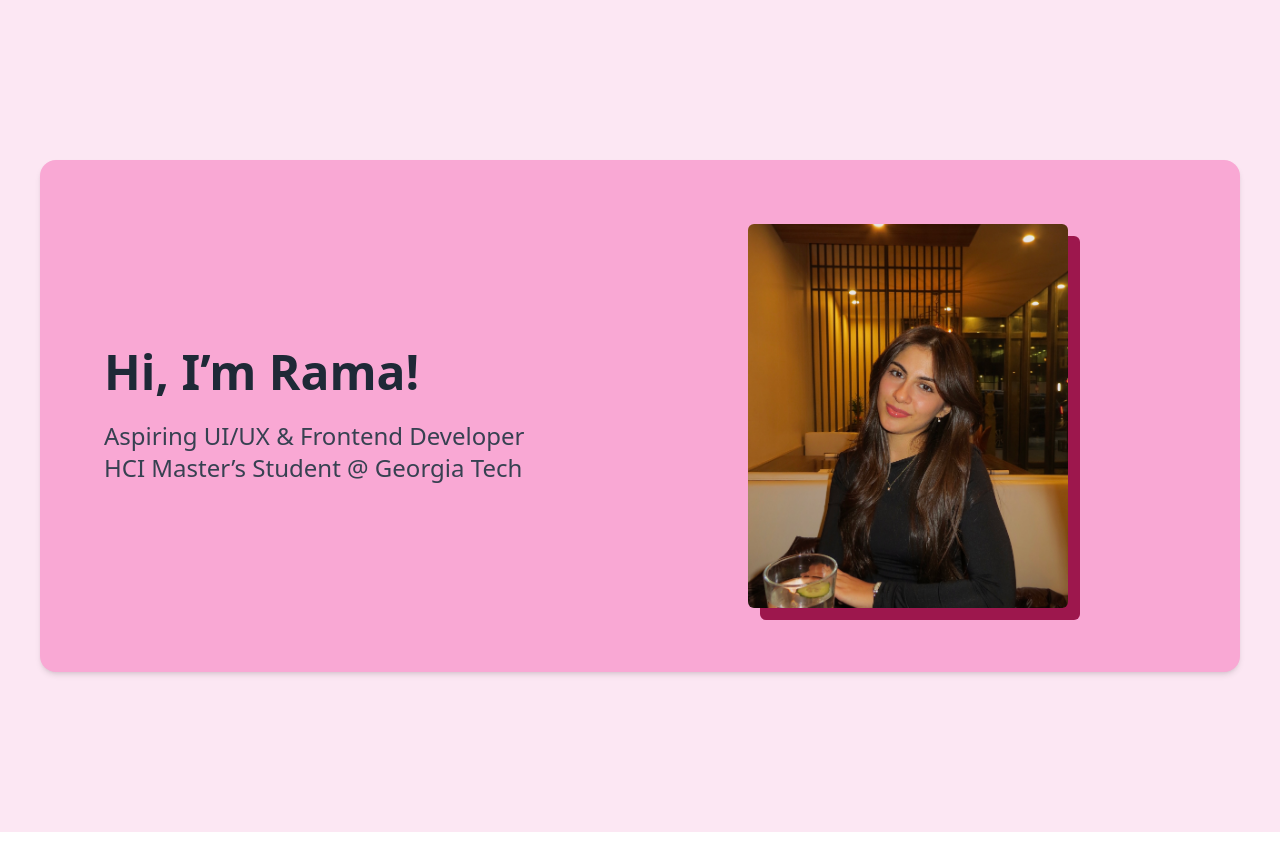
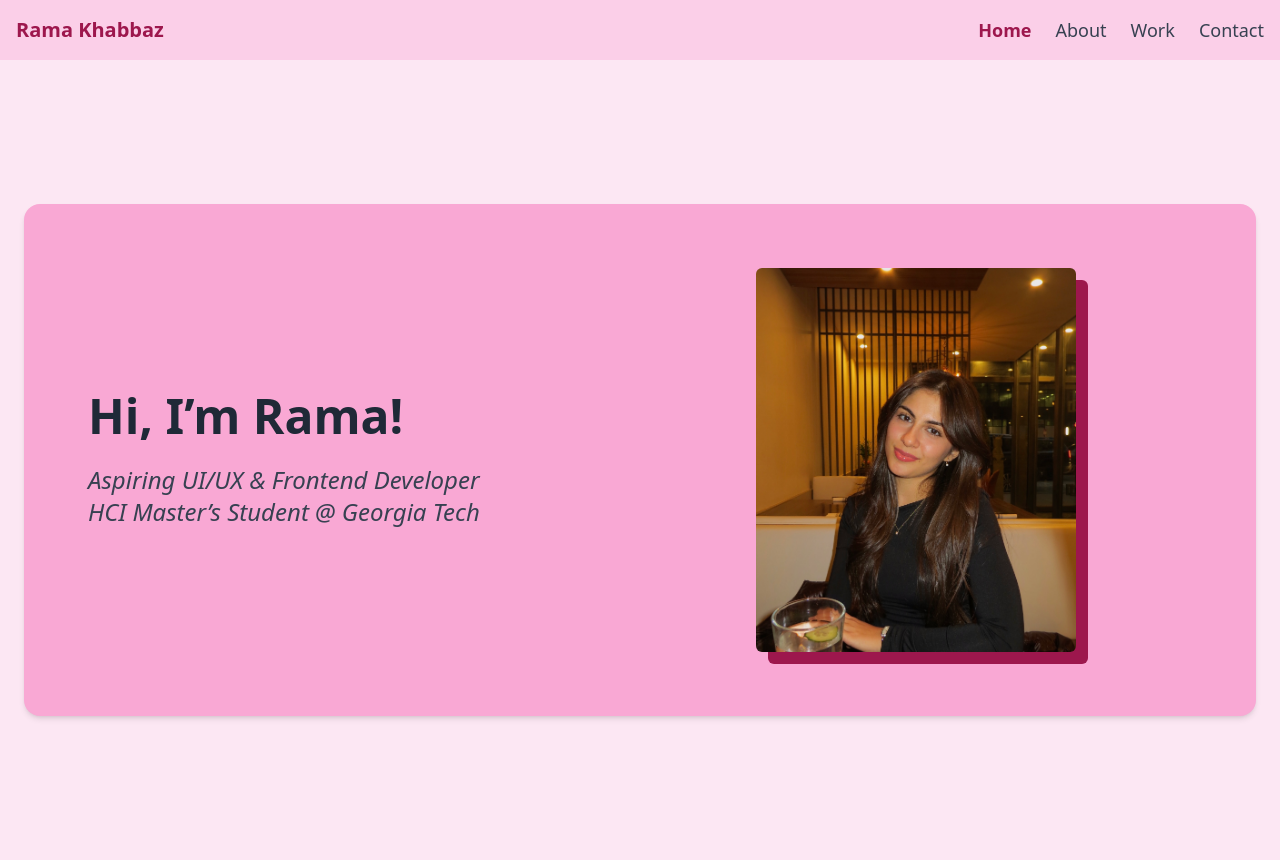
Before and after one commit to ramakhabbaz/portfolio, a React (Vite) app: page / in a window 1280 px wide. Before the commit the page ends 832 px from the top, so only its background shows below. Built offline with nearby package versions, Linux system fonts and the light colour scheme.

Commit message:
Add navbar

```diff
--- a/package.json
+++ b/package.json
@@ -9,7 +9,8 @@
   },
   "dependencies": {
     "react": "^18.2.0",
-    "react-dom": "^18.2.0"
+    "react-dom": "^18.2.0",
+    "react-router-dom": "^7.7.1"
   },
   "devDependencies": {
     "@types/react": "^18.0.28",
--- a/src/App.tsx
+++ b/src/App.tsx
@@ -1,12 +1,19 @@
-
-import Home from './pages/Home'
+import { Routes, Route } from "react-router-dom";
+import Navbar from "./components/Navbar";
+import Home from "./pages/Home";
 
 function App() {
   return (
-    <main className="min-h-screen bg-pink-100 p-4">
-      <Home />
-    </main>
-  )
+    <>
+      <Navbar />
+      <Routes>
+        <Route path="/" element={<Home />} />
+        {/* <Route path="/about" element={<About />} />
+        <Route path="/work" element={<Work />} />
+        <Route path="/contact" element={<Contact />} /> */}
+      </Routes>
+    </>
+  );
 }
 
-export default App
+export default App;
--- /dev/null
+++ b/src/components/Navbar.tsx
@@ -0,0 +1,34 @@
+import { NavLink } from "react-router-dom";
+
+const navItems = [
+  { name: "Home", path: "/" },
+  { name: "About", path: "/about" },
+  { name: "Work", path: "/work" },
+  { name: "Contact", path: "/contact" },
+];
+
+export default function Navbar() {
+  return (
+    <header className="bg-pink-200 shadow-md">
+      <nav className="max-w-7xl mx-auto px-4 py-4 flex items-center justify-between">
+        <div className="text-xl font-bold text-pink-800">Rama Khabbaz</div>
+        <ul className="flex space-x-6">
+          {navItems.map((item) => (
+            <li key={item.name}>
+              <NavLink
+                to={item.path}
+                className={({ isActive }) =>
+                  `text-lg ${
+                    isActive ? "text-pink-800 font-bold" : "text-gray-700"
+                  }`
+                }
+              >
+                {item.name}
+              </NavLink>
+            </li>
+          ))}
+        </ul>
+      </nav>
+    </header>
+  );
+}
--- a/src/main.tsx
+++ b/src/main.tsx
@@ -2,10 +2,13 @@
 import React from 'react'
 import ReactDOM from 'react-dom/client'
 import App from './App'
+import { BrowserRouter } from 'react-router-dom'
 import './index.css'
 
 ReactDOM.createRoot(document.getElementById('root')!).render(
   <React.StrictMode>
-    <App />
+    <BrowserRouter>
+      <App />
+    </BrowserRouter>
   </React.StrictMode>,
 )
--- a/src/pages/Home.tsx
+++ b/src/pages/Home.tsx
@@ -7,7 +7,7 @@ export default function Home() {
         {/* Left: Text */}
         <div className="md:w-1/2 text-center md:text-left">
           <h1 className="text-5xl font-bold text-gray-800 mb-6">Hi, I’m Rama!</h1>
-          <p className="text-2xl text-gray-700">
+          <p className="text-2xl text-gray-700 italic">
             Aspiring UI/UX & Frontend Developer <br />
             HCI Master’s Student @ Georgia Tech
           </p>
@@ -21,7 +21,7 @@ export default function Home() {
           {/* Profile image */}
           <img
             src={profilePic}
-            alt="Rama"
+            alt="Image of Rama"
             className="relative w-80 h-96 object-cover rounded-md z-10"
           />
         </div>
```
Also changed, not shown: 1 other file (tests, documents, lock files or other folders).
